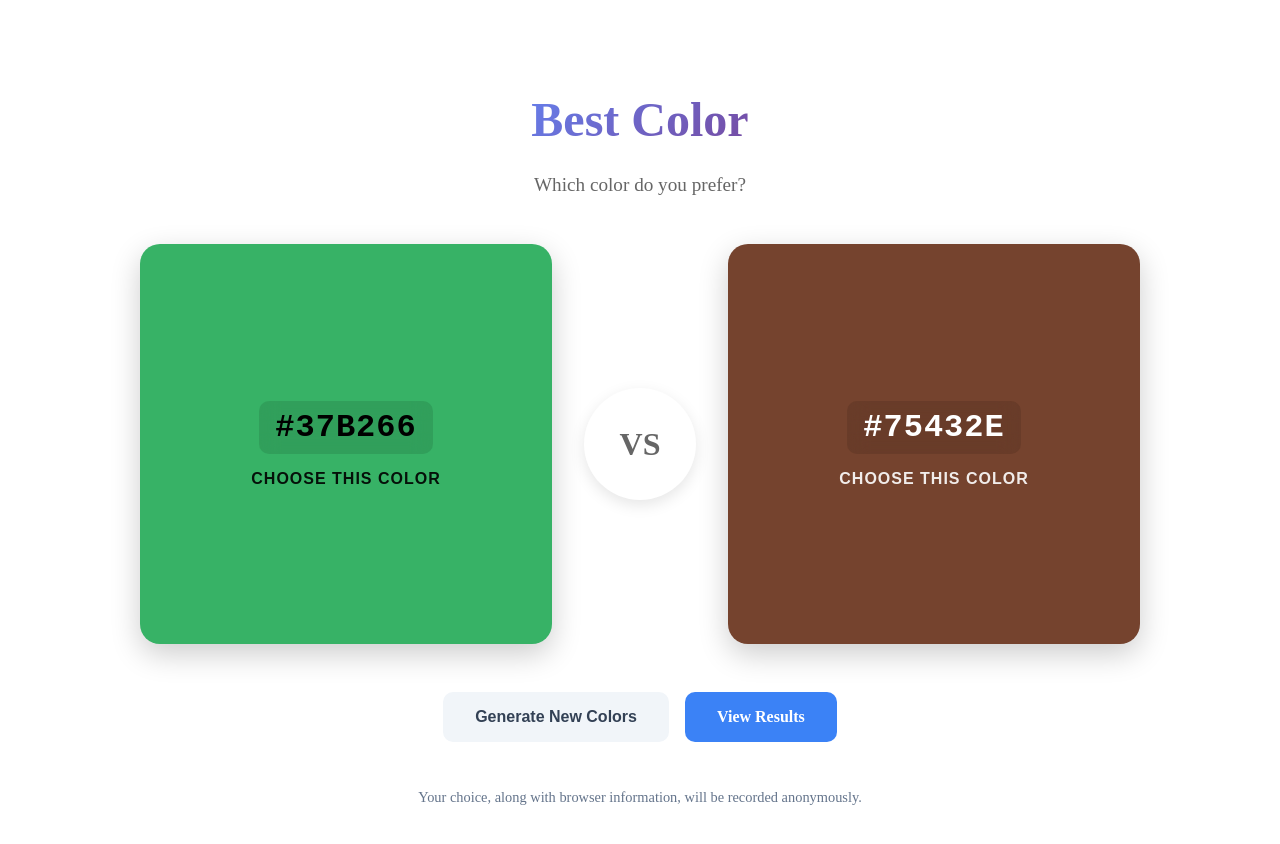
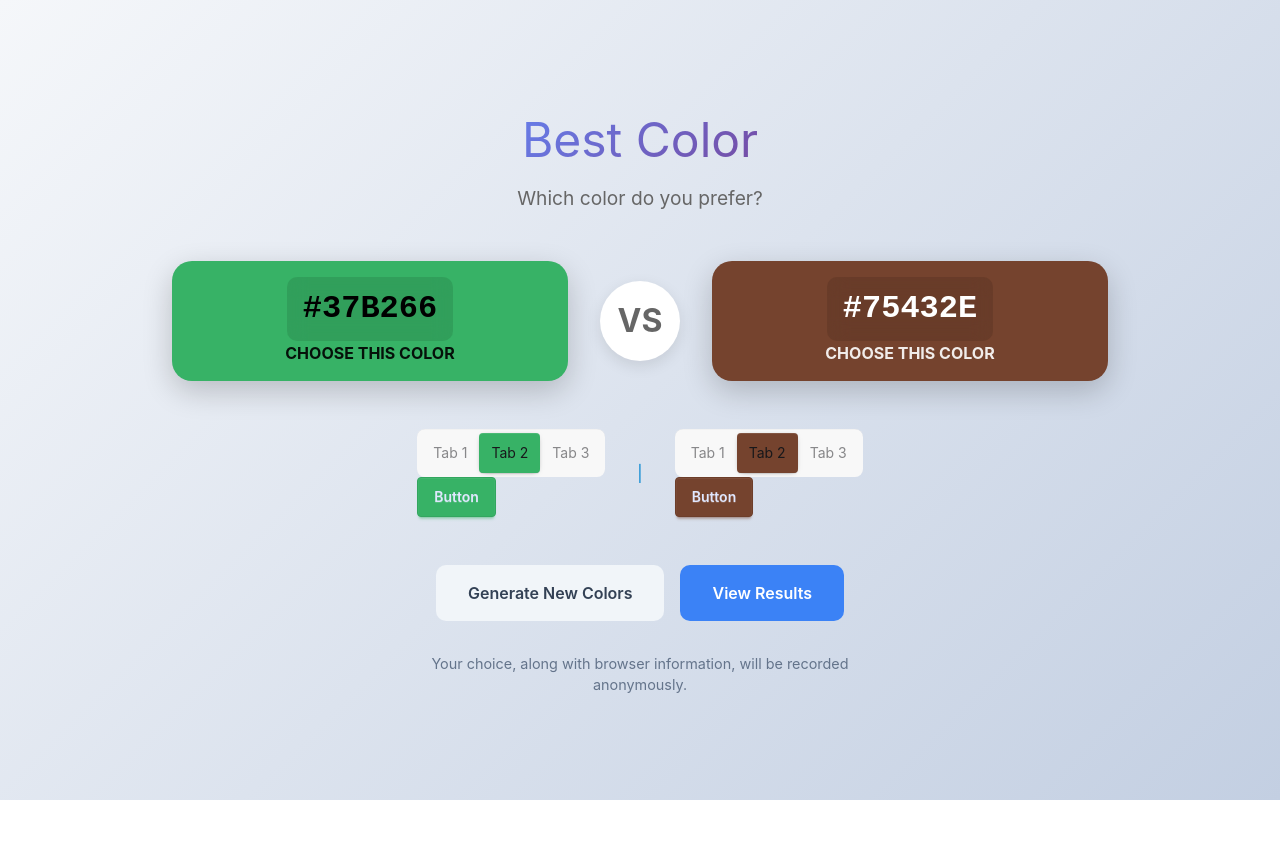
Before and after one commit to Etown-CS/best-color, a SvelteKit app: page / in a window 1280 px wide. Shown: the top 844 px of the page. After the commit the page ends 800 px from the top, so only its background shows below. Built offline with nearby package versions, Linux system fonts and the light colour scheme; no server answers.

Commit message:
add button and tab mock UI

```diff
--- a/src/app.css
+++ b/src/app.css
@@ -1,4 +1,6 @@
 @import '@fontsource/fira-mono';
+@import 'tailwindcss';
+@plugin 'daisyui';
 
 :root {
 	--font-body:
@@ -9,8 +11,6 @@
 
 * {
 	box-sizing: border-box;
-	margin: 0;
-	padding: 0;
 }
 
 body {
--- /dev/null
+++ b/src/lib/components/ui.svelte
@@ -0,0 +1,7 @@
+<div role="tablist" class="tabs tabs-box">
+	<a role="tab" class="tab">Tab 1</a>
+	<a role="tab" class="tab tab-active">Tab 2</a>
+	<a role="tab" class="tab">Tab 3</a>
+</div>
+
+<button class="btn btn-primary">Button</button>
--- a/src/routes/+page.svelte
+++ b/src/routes/+page.svelte
@@ -1,6 +1,8 @@
 <script lang="ts">
 	import { generateRandomColor, getContrastColor } from '$lib/utils/colors';
 	import { enhance } from '$app/forms';
+	import Ui from '$lib/components/ui.svelte';
+	import '../app.css';
 
 	let color1 = generateRandomColor();
 	let color2 = generateRandomColor();
@@ -50,6 +52,15 @@
 			</button>
 		</div>
 	</form>
+	<div class="colors-container">
+		<div style="--color-primary: {color1}; --color-base-100: {color1}">
+			<Ui />
+		</div>
+		<div class="text-sky-600">|</div>
+		<div style="--color-primary: {color2}; --color-base-100: {color2}">
+			<Ui />
+		</div>
+	</div>
 
 	<div class="actions">
 		<button on:click={getNewColors} class="secondary"> Generate New Colors </button>
@@ -105,8 +116,8 @@
 
 	.color-option {
 		flex: 1;
-		min-width: 300px;
-		height: 400px;
+		min-width: 200px;
+		height: 120px;
 		border: none;
 		border-radius: 20px;
 		cursor: pointer;
@@ -115,11 +126,9 @@
 		flex-direction: column;
 		align-items: center;
 		justify-content: center;
-		gap: 1rem;
 		font-size: 1.5rem;
 		font-weight: bold;
 		text-transform: uppercase;
-		letter-spacing: 1px;
 		box-shadow: 0 10px 30px rgba(0, 0, 0, 0.2);
 	}
 
```
Also changed, not shown: package.json (+15 -13 lines), 1 other file (tests, documents, lock files or other folders).
